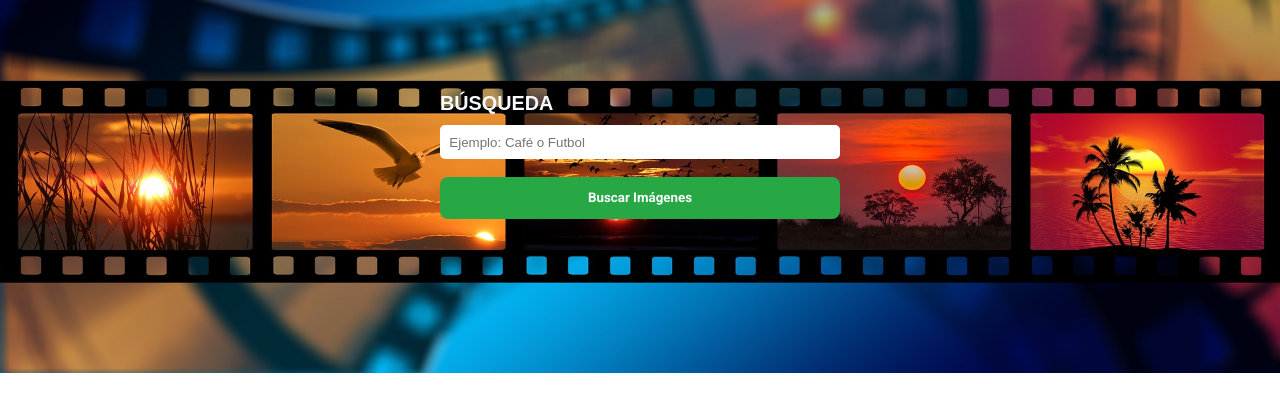
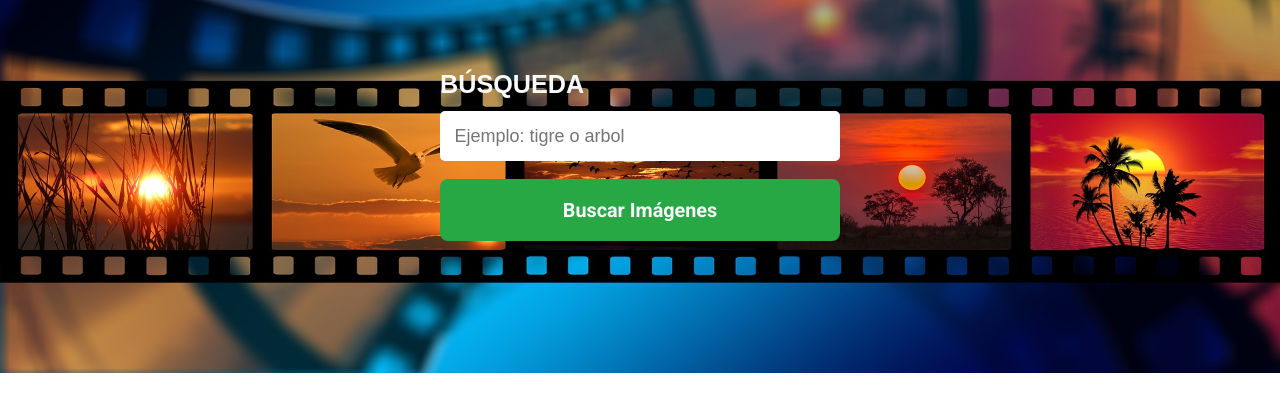
Before and after one commit to ArnyWorld/apiImages, a plain HTML site: page index.html in a window 1280 px wide. Shown: the part 187-598 px from the top of the page. Drawn offline with Linux system fonts and the light colour scheme.

Commit message:
mejorando estilos

```diff
--- a/css/custom.css
+++ b/css/custom.css
@@ -51,7 +51,7 @@ main{
 .label{
   display: block;
   color: #f8f9fa;
-  font-size: 1.1rem;
+  font-size: 1.4rem;
   font-weight: bold;
   font-family: 'Open-sans', arial;
   margin-bottom: 0.5em;
@@ -59,8 +59,9 @@ main{
 }
 
 .label + input{
-  padding: 0.7em;
+  padding: 0.8em;
   width: 400px;
+  font-size: 1rem;
   border-radius: 5px;
   border:none;
 }
@@ -81,6 +82,7 @@ input[type="submit"]{
   font-family: Roboto;
   cursor: pointer;
   transition: all .5s;
+  font-size: 1.1rem;
 }
 
 input[type="submit"]:hover{
--- a/index.html
+++ b/index.html
@@ -23,7 +23,7 @@
                 <input
                     type="text"
                     class=""
-                    placeholder="Ejemplo: Café o Futbol"
+                    placeholder="Ejemplo: tigre o arbol"
                     id="termino"
                 />
             </div>
```
